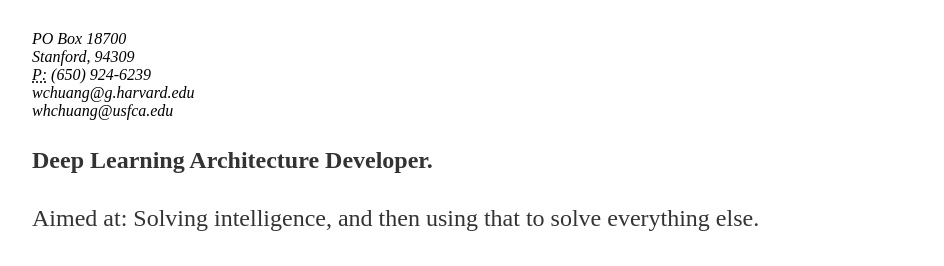
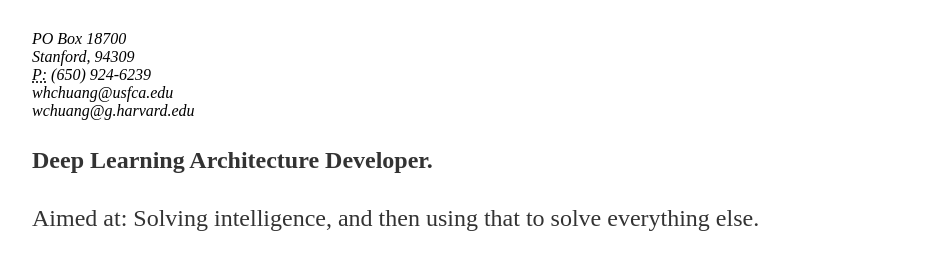
Before and after one commit to williamchuang/williamchuang.github.io, a Jekyll site: the page built from cv/index.html, in a window 1280 px wide and 900 px high. Shown: the part 201-467 px from the top of the window, without its empty margins (160-1104 px from the left). Built offline with Jekyll 4.4.1, drawn with Linux system fonts in a browser that asks for light colours; comment, search, counter and statistics services are not loaded.

Commit message:
Update index.html

```diff
--- a/cv/index.html
+++ b/cv/index.html
@@ -16,8 +16,9 @@ description: Current CV for William Chuang.
 				PO Box 18700<br>
 				Stanford, 94309<br>
 				<abbr title="phone">P:</abbr> (650) 924-6239<br>
+				<span class="obfuscate">whchuang@usfca.edu</span><br>
 				<span class="obfuscate">wchuang@g.harvard.edu</span><br>
-				<span class="obfuscate">whchuang@usfca.edu</span>
+
 				</address>
 				</div>
 
```
